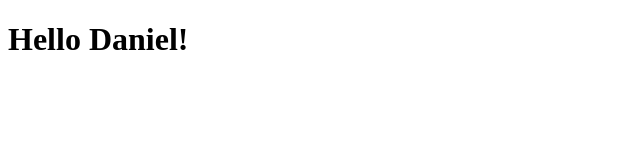
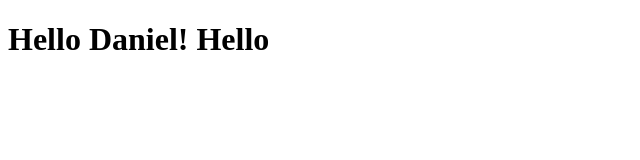
Before and after one commit to dmolinag/coursera-test, a plain HTML site: page site/index.html in a window 1280 px wide. Shown: the whole page, without its empty margins (0-640 px from the left). Drawn offline with Linux system fonts and the light colour scheme.

Commit message:
Small addition to our page content

```diff
--- a/site/index.html
+++ b/site/index.html
@@ -4,6 +4,6 @@
 	<title>Hello Coursera</title>
 </head>
 <body>
-<h1>Hello Daniel!</h1>
+<h1>Hello Daniel! Hello</h1>
 </body>
 </html>
```
